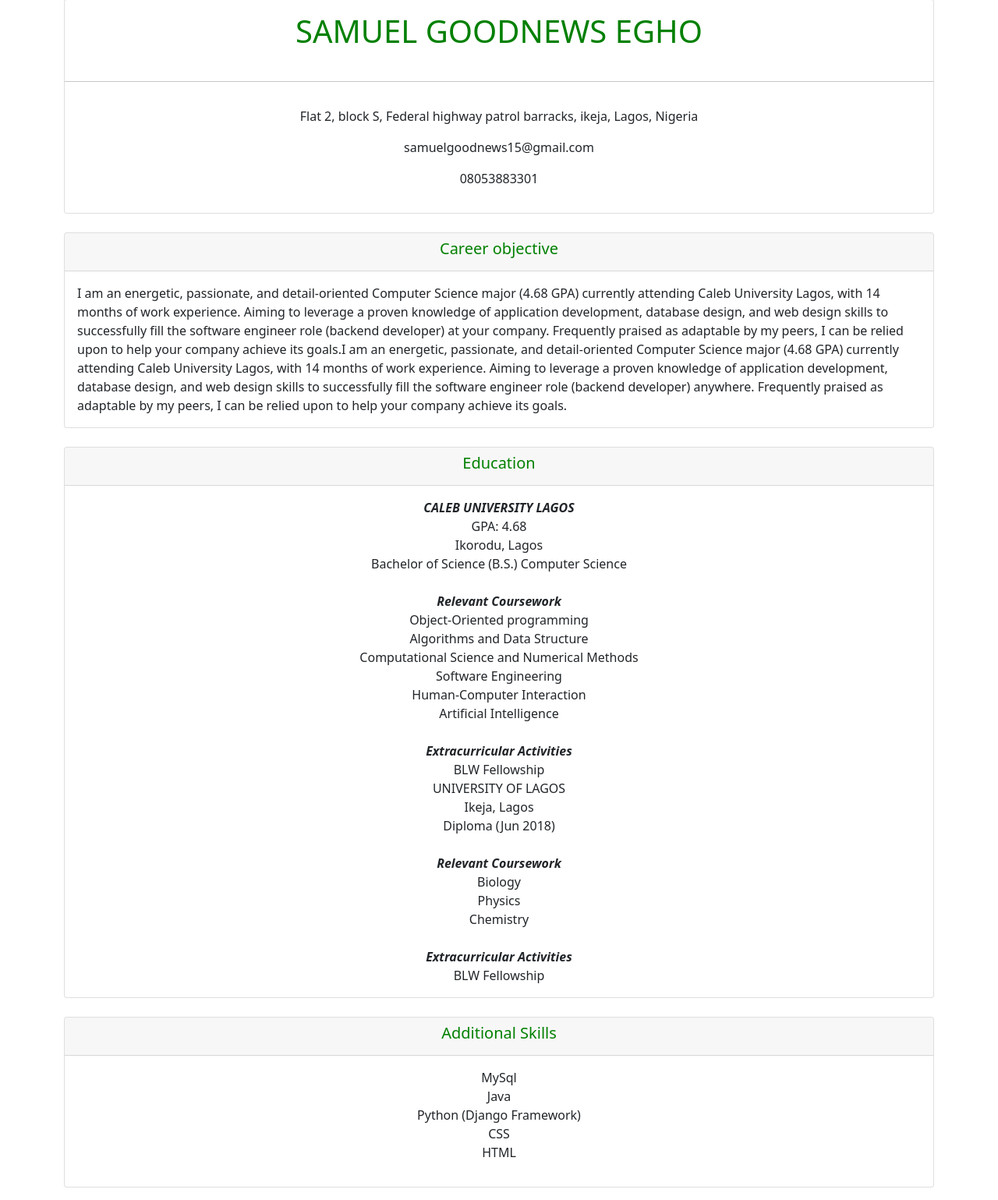
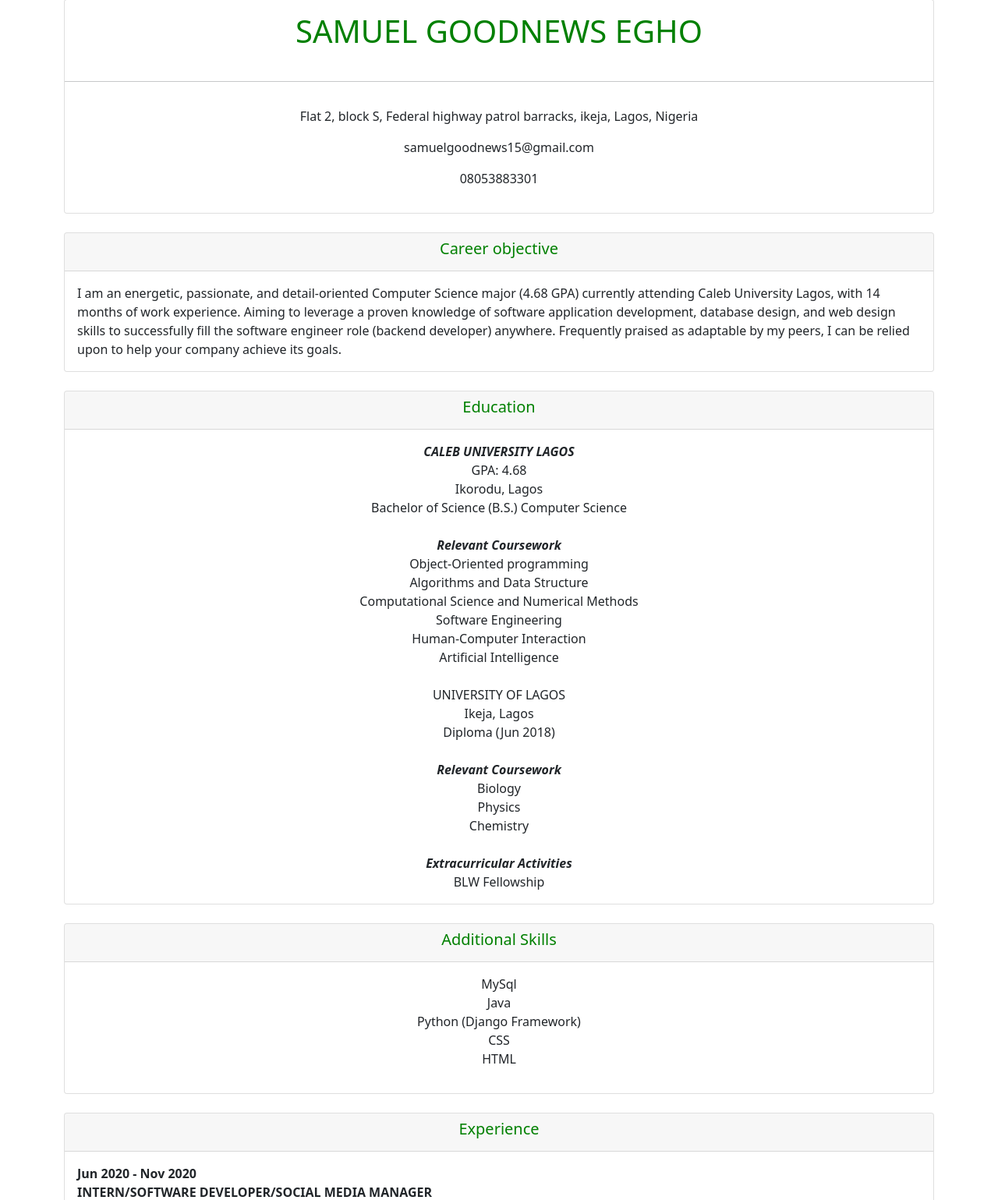
Before and after one commit to GoodnewsPerfect/HNG-task2, a Django app: page / in a window 1280 px wide. Shown: the part 25-1564 px from the top of the page at 78% size. Run offline with Django 3.2, Linux system fonts and the light colour scheme.

Commit message:
edited my home.html

```diff
--- a/goodnewsResume/templates/goodnewsResume/home.html
+++ b/goodnewsResume/templates/goodnewsResume/home.html
@@ -31,13 +31,9 @@
   <div class="card-body">
        <p class="card-text">I am an energetic, passionate, and detail-oriented Computer Science major (4.68 GPA)
          currently attending Caleb University Lagos, with 14 months of work experience. Aiming to leverage a proven
-         knowledge of application development, database design, and web design skills to successfully fill the software
-         engineer role (backend developer) at your company. Frequently praised as adaptable by my peers, I can be relied
-         upon to help your company achieve its goals.I am an energetic, passionate, and detail-oriented Computer Science
-         major (4.68 GPA) currently attending Caleb University Lagos, with 14 months of work experience. Aiming to
-         leverage a proven knowledge of application development, database design, and web design skills to successfully
-         fill the software engineer role (backend developer) anywhere. Frequently praised as adaptable by my
-         peers, I can be relied upon to help your company achieve its goals.</p>
+         knowledge of software application development, database design, and web design skills to successfully fill the software
+         engineer role (backend developer) anywhere. Frequently praised as adaptable by my peers, I can be relied
+         upon to help your company achieve its goals.</p>
       </div>
 </div>
 
@@ -58,9 +54,7 @@ Computational Science and Numerical Methods <br>
 Software Engineering <br>
 Human-Computer Interaction <br>
 Artificial Intelligence <br><br>
-      <i> <b> Extracurricular Activities </b> </i> <br>
-BLW Fellowship <br>
-UNIVERSITY OF LAGOS <br>
+      UNIVERSITY OF LAGOS <br>
 Ikeja, Lagos <br>
 Diploma (Jun 2018) <br><br>
 <i> <b> Relevant Coursework </b> </i> <br>
@@ -115,8 +109,8 @@ Melodia Coding Academy, Obalende, Lagos </b> <br> <br>
               <li><a href="https://internship.zuri.team/enrollment"><img src="https://hng.tech/img/brand-logo.png"
                                                                          alt="" /></a></li>
             </ul>
-  </div>
- </div>
+        </div>
+    </div>
 
          <br>
     <div class="card">
```
